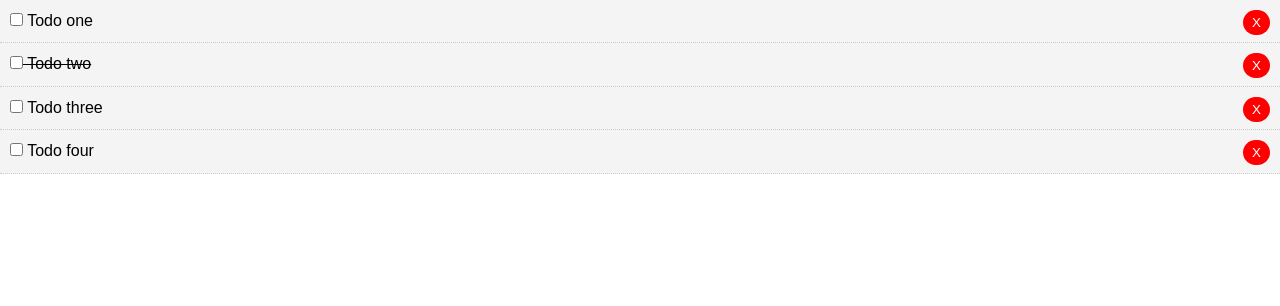
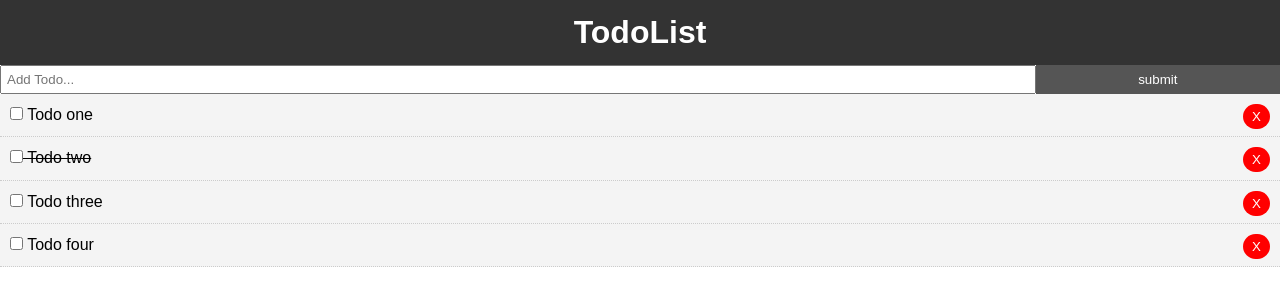
Before and after one commit to SunilDSK/Todo-With-Vue.js, a Vue app: page / in a window 1280 px wide. Shown: the top 306 px of the page. Built offline with nearby package versions, Linux system fonts and the light colour scheme.

Commit message:
Adds toso submit form

```diff
--- a/src/App.vue
+++ b/src/App.vue
@@ -1,15 +1,19 @@
 <template>
   <div id="app">
-    <Todos v-bind:todos="todos" />
+    <Header/>
+    <AddTodo v-on:add-todo="addTodo"/>
+    <Todos v-bind:todos="todos" v-on:del-todo="deleteTodo"/>
   </div>
 </template>
 
 <script>
 import Todos from "./components/Todos";
+import Header from "./components/layout/Header"
+import AddTodo from "./components/AddTodo"
 export default {
   name: "App",
   components: {
-    Todos
+    Todos, Header, AddTodo
   },
   data() {
     return {
@@ -36,6 +40,14 @@ export default {
         }
       ]
     };
+  },
+  methods: {
+    deleteTodo(id) {
+      this.todos = this.todos.filter(todo=>todo.id !== id);
+    },
+    addTodo(newTodo) {
+      this.todos.push(newTodo)
+    }
   }
 };
 </script>
@@ -51,4 +63,17 @@ body {
   font-family: Arial, Helvetica, sans-serif;
   line-height: 1.4;
 }
+
+.btn {
+  display: inline-block;
+  border: none;
+  background: #555;
+  color: #fff;
+  padding: 7px 20px;
+  cursor: pointer;
+}
+
+.btn:hover {
+  background: #666;
+}
 </style>
--- /dev/null
+++ b/src/components/AddTodo.vue
@@ -0,0 +1,46 @@
+<template>
+  <form @submit="addTodo">
+      <input type="text" v-model="title" name="title" placeholder="Add Todo..."/>
+      <input type="submit" value="submit" class="btn">
+  </form>
+</template>
+
+<script>
+export default {
+    name: "AddTodo",
+    data () {
+        return {
+            title: ''
+        }
+    },
+    methods: {
+        addTodo(e) {
+            e.preventDefault();
+            const newTodo = {
+                id : Math.floor((Math.random() * 10)),
+                title: this.title,
+                completed: false
+            }
+
+            // Send up to parent
+            this.$emit('add-todo', newTodo);
+            this.title = '';
+        }
+    }
+}
+</script>
+
+<style scoped>
+    form {
+        display: flex;
+    }
+
+    input[type="text"] {
+        flex: 10;
+        padding: 5px;
+    }
+
+    input[type="submit"] {
+        flex: 2;
+    }
+</style>
--- /dev/null
+++ b/src/components/layout/Header.vue
@@ -0,0 +1,24 @@
+<template>
+  <header class="header">
+    <h1>TodoList</h1>
+  </header>
+</template>
+
+<script>
+export default {
+  name: "Header"
+};
+</script>
+
+<style scoped>
+  .header {
+    background: #333;
+    color: #fff;
+    text-align: center;
+    padding: 10px;
+  }
+  .header a {
+    color: #fff;
+    padding-right: 5px;
+  }
+</style>
```
